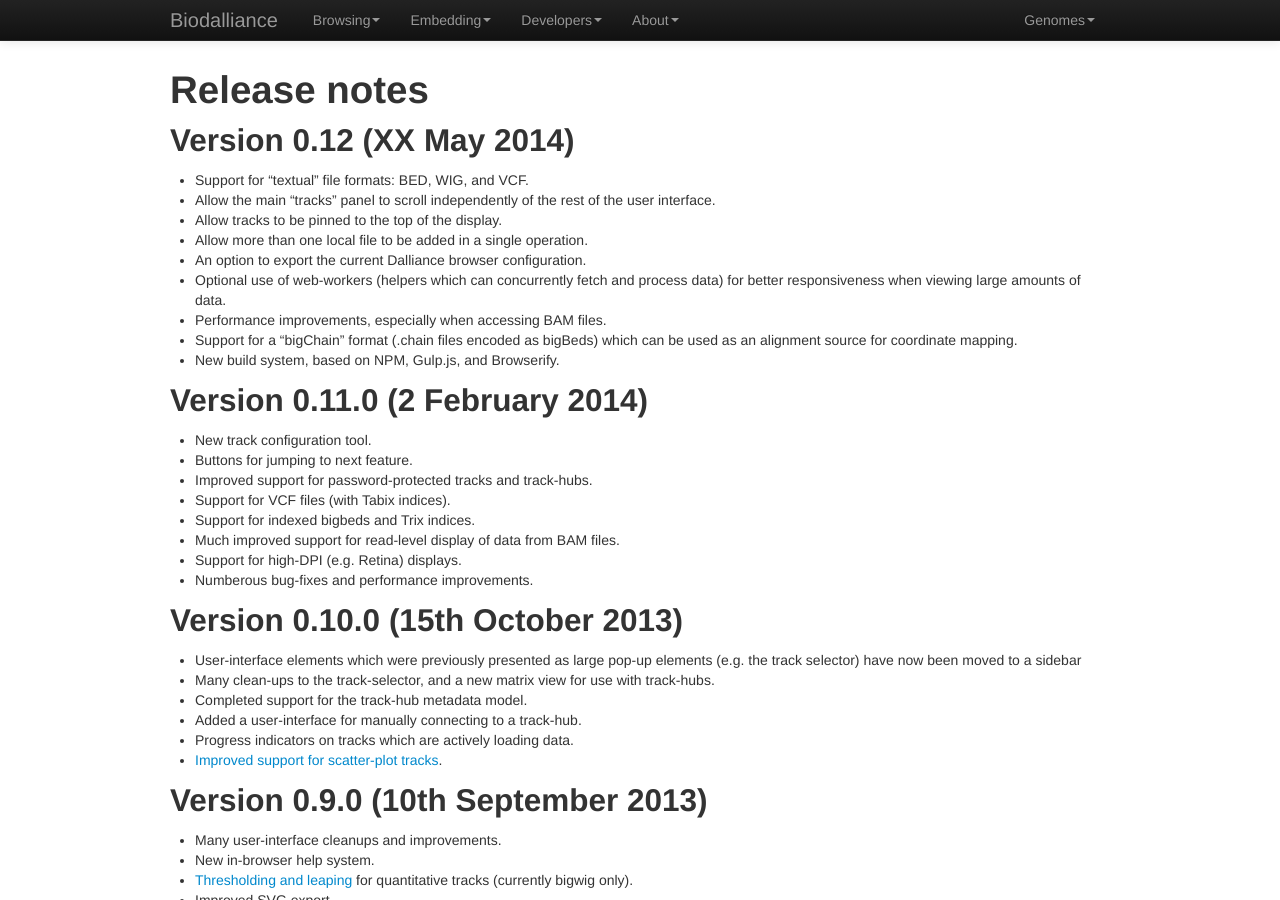
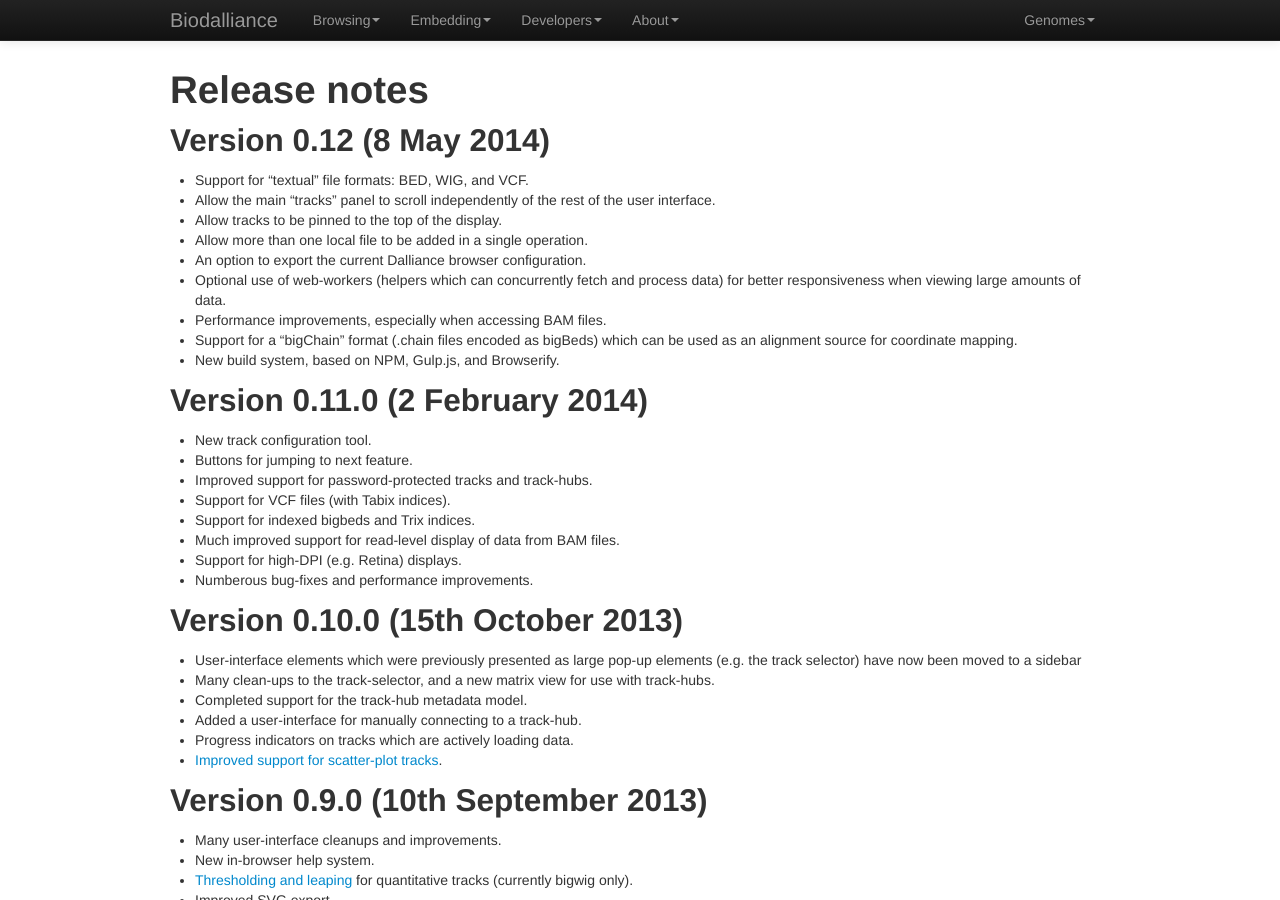
Before and after one commit to biodalliance/dalliance-web, a Jekyll site: the page built from notes.md, in a window 1280 px wide and 900 px high. Built offline with Jekyll 4.4.1, drawn with Linux system fonts in a browser that asks for light colours.

Commit message:
Updated for release.

```diff
--- a/index.html
+++ b/index.html
@@ -130,7 +130,7 @@
         </div>
         <div class="span6">
           <h2>News</h2>
-    <p><strong>XX May</strong> Dalliance 0.12 is released with support for plain BED, WIG, and VCF files, and substantial performance improvements.</p>
+    <p><strong>8 May</strong> Dalliance 0.12 is released with support for plain BED, WIG, and VCF files, and substantial performance improvements.</p>
     <p><strong>2 February</strong> Dalliance 0.11 is released with VCF support, a new track editor, and many other improvements.  See the <a href='notes.html'>release notes</a> for details.</p>
     <p><strong>15 October</strong> Dalliance 0.10 is released with mostly-complete support for
     <a href='http://genome.ucsc.edu/goldenPath/help/trackDb/trackDbHub.html'>UCSC-style track hubs</a>, and substantial user-interface improvements.  See the <a href='notes.html'>release notes</a> for more details.</p>
--- a/notes.md
+++ b/notes.md
@@ -3,7 +3,7 @@ layout: page
 title: Release notes
 ---
 
-Version 0.12 (XX May 2014)
+Version 0.12 (8 May 2014)
 -------------
 
  * Support for "textual" file formats: BED, WIG, and VCF.
```
